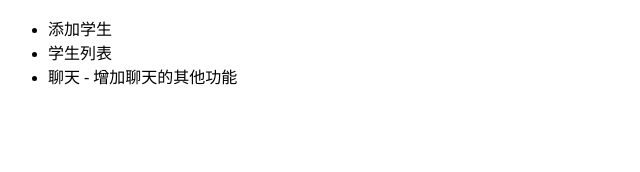
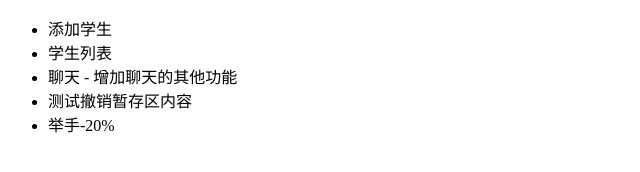
Before and after one commit to lh-liuhui/student, a plain HTML site: page index.html in a window 1280 px wide. Shown: the whole page, without its empty margins (0-640 px from the left). Drawn offline with Linux system fonts and the light colour scheme.

Commit message:
dev开发了%20的举手功能

```diff
--- a/index.html
+++ b/index.html
@@ -8,6 +8,8 @@
 			<li>添加学生</li>
 			<li>学生列表</li>
 			<li>聊天 - 增加聊天的其他功能</li>
+			<li>测试撤销暂存区内容</li>
+			<li>举手-20%</li>
 		</ul>
 	</body>
 </html>
```
